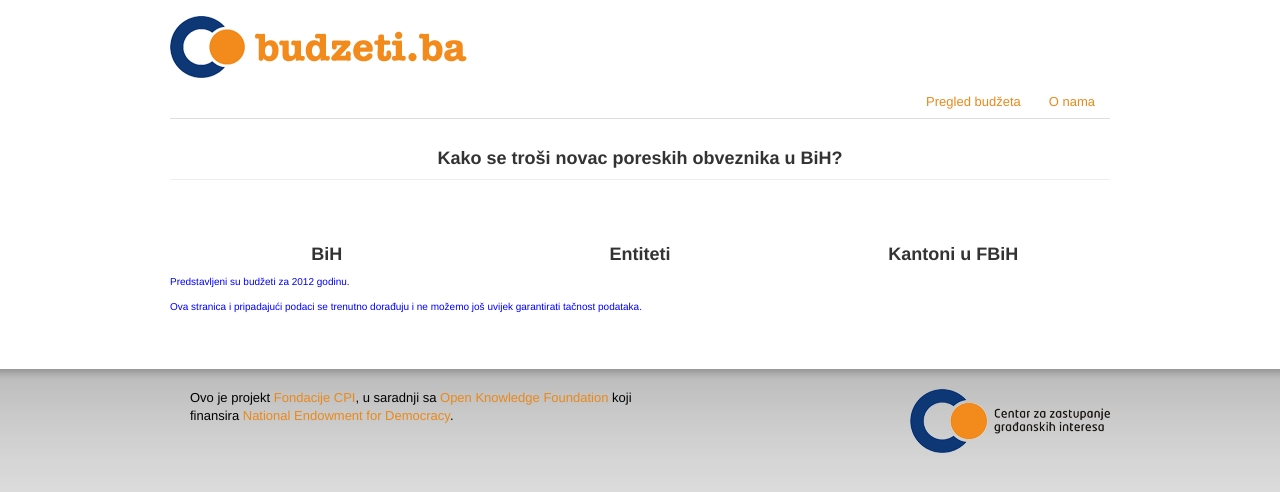
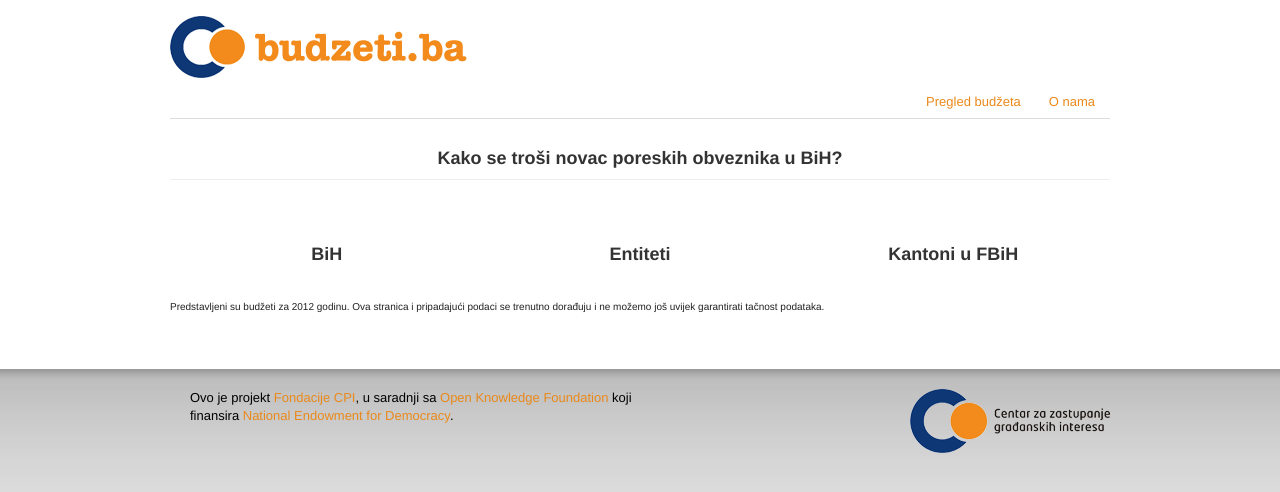
Before and after one commit to openspending/budzeti.ba, a Jekyll site: the page built from index.html, in a window 1280 px wide. Shown: the top 492 px of the page. Built offline with Jekyll 4.4.1, drawn with Linux system fonts in a browser that asks for light colours; nearby versions of some CDN libraries; some web fonts are replaced.

Commit message:
Update index.html

```diff
--- a/index.html
+++ b/index.html
@@ -173,8 +173,8 @@ cmap.addLayer("cantons",
         </td>
     </tr>
 </table>
-
-<div style="font-size: 10px; color:#0000FF">Predstavljeni su budžeti za 2012 godinu. </br>
+</br>
+<div style="font-size: 10px; color:#222222">Predstavljeni su budžeti za 2012 godinu.
 Ova stranica i pripadajući podaci se trenutno dorađuju i ne možemo još uvijek garantirati tačnost podataka.</div>
 <!--
 </br>
```
